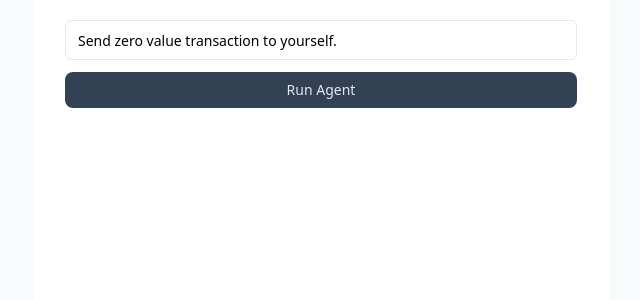
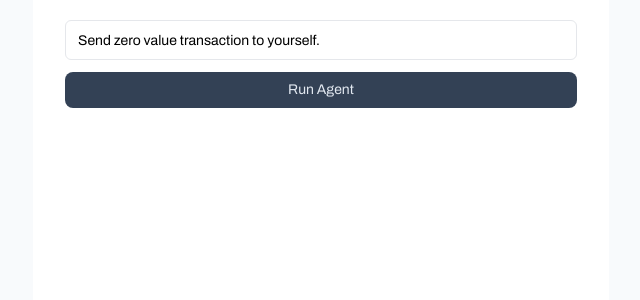
Before and after one commit to junhoyeo/CryptoGPT, a Next.js app in the folder interface/: page / in a window 1280 px wide. Shown: the top 300 px of the page, without its empty margins (319-959 px from the left). Built offline with nearby package versions, Linux system fonts and the light colour scheme.

Commit message:
[interface] Add custom font Archivo

```diff
--- a/interface/package.json
+++ b/interface/package.json
@@ -14,6 +14,7 @@
     "@emotion/react": "^11.11.0",
     "@emotion/styled": "^11.11.0",
     "@junhoyeo/cryptogpt": "workspace:^",
+    "@next/font": "^13.4.6",
     "axios": "^1.4.0",
     "lucide-react": "^0.244.0",
     "next": "^13.4.4",
--- a/interface/src/components/GlobalStyle.tsx
+++ b/interface/src/components/GlobalStyle.tsx
@@ -1,4 +1,10 @@
 import { css, Global } from '@emotion/react';
+import localFont from '@next/font/local';
+
+const archivo = localFont({
+  src: '../fonts/Archivo-Variable.ttf',
+  variable: '--font-archivo',
+});
 
 export const GlobalStyle: React.FC = () => (
   <Global
@@ -6,6 +12,7 @@ export const GlobalStyle: React.FC = () => (
       * {
         box-sizing: border-box;
         word-break: keep-all;
+        font-family: ${archivo.style.fontFamily};
       }
 
       a {
--- a/interface/tailwind.config.js
+++ b/interface/tailwind.config.js
@@ -10,5 +10,10 @@ module.exports = {
         '2xl': '1400px',
       },
     },
+    extend: {
+      fontFamily: {
+        sans: ['var(--font-archivo)'],
+      },
+    },
   },
 };
```
Also changed, not shown: interface/src/fonts/Archivo-Variable.ttf (added), 1 other file (tests, documents, lock files or other folders).
